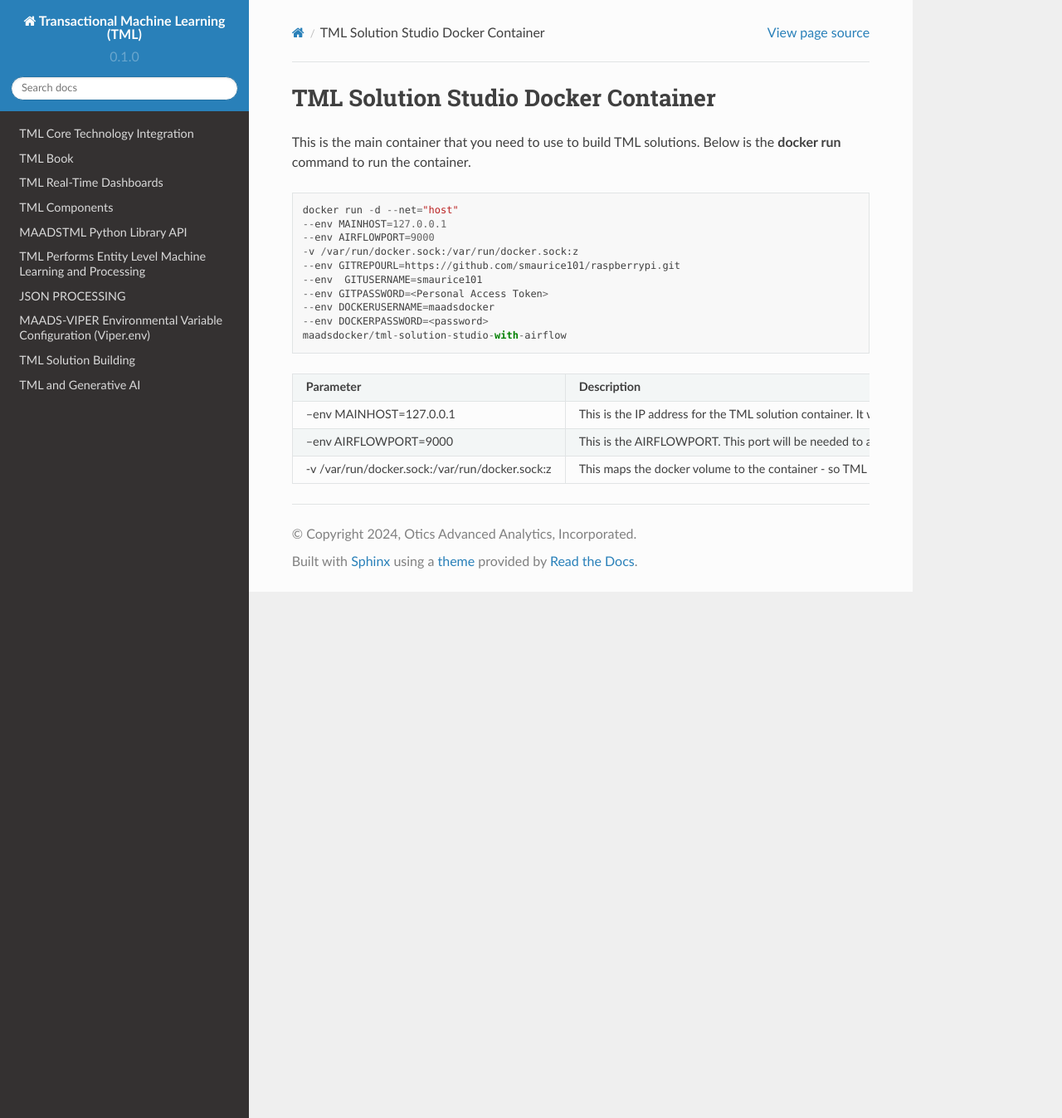
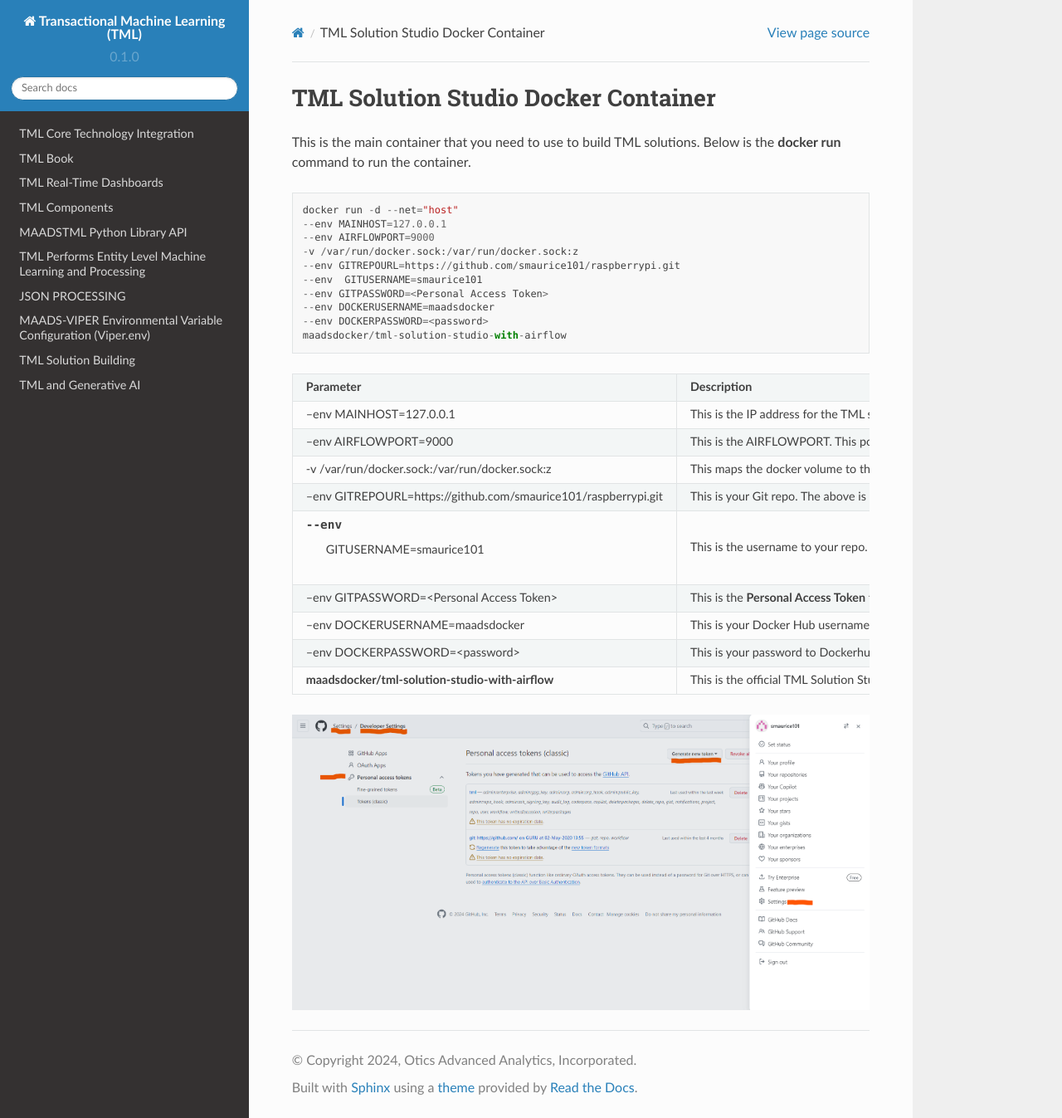
Before and after one commit to smaurice101/readthedocs, a Sphinx documentation site: the page built from docs/source/docker.rst, in a window 1280 px wide and 1347 px high. Shown: the whole window at 83% size. Built offline with Sphinx 7.4.7 and the Read the Docs theme 2.0.0, drawn with Linux system fonts in a browser that asks for light colours.

Commit message:
Update docker.rst

```diff
--- a/docs/source/docker.rst
+++ b/docs/source/docker.rst
@@ -27,3 +27,18 @@
        You will be asked for a username and password: enter **tml** for both.
    * - -v /var/run/docker.sock:/var/run/docker.sock:z
      - This maps the docker volume to the container - so TML studio can automatically build your solution container.
+
+   * - --env GITREPOURL=https://github.com/smaurice101/raspberrypi.git
+     - This is your Git repo. The above is an example.
+   * - --env  GITUSERNAME=smaurice101
+     - This is the username to your repo.
+   * - --env GITPASSWORD=<Personal Access Token>
+     - This is the **Personal Access Token** for your repo.   Look at the image below to find out how to generate this token.
+   * - --env DOCKERUSERNAME=maadsdocker
+     - This is your Docker Hub username.
+   * - --env DOCKERPASSWORD=<password>
+     - This is your password to Dockerhub account.
+   * - **maadsdocker/tml-solution-studio-with-airflow**
+     - This is the official TML Solution Studio container.
+
+.. figure:: tmlgit2.png
```
